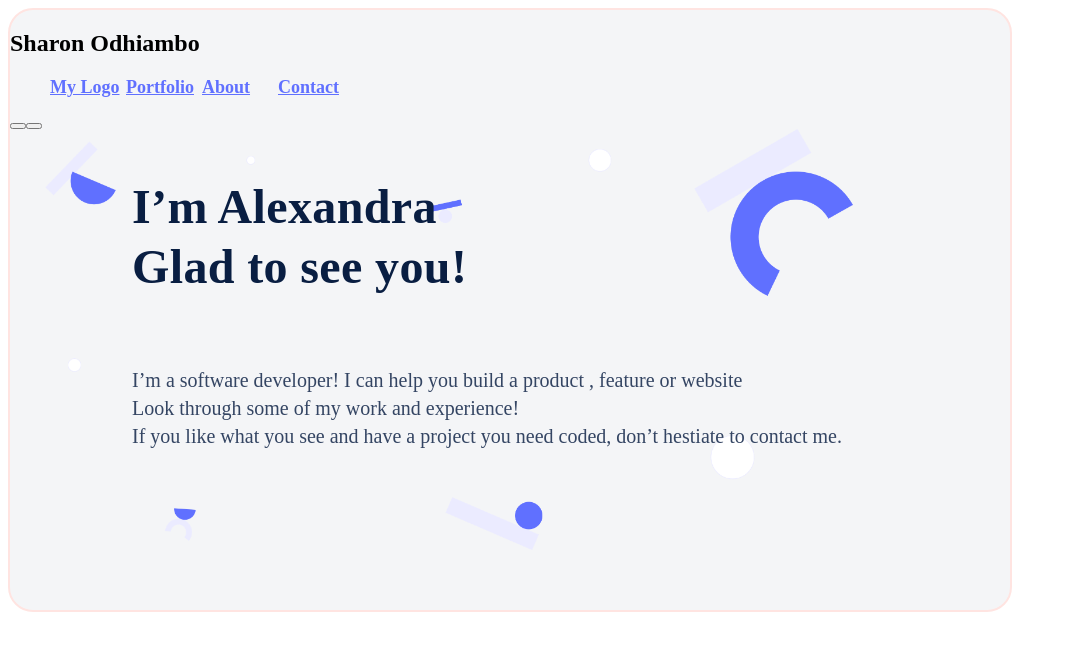
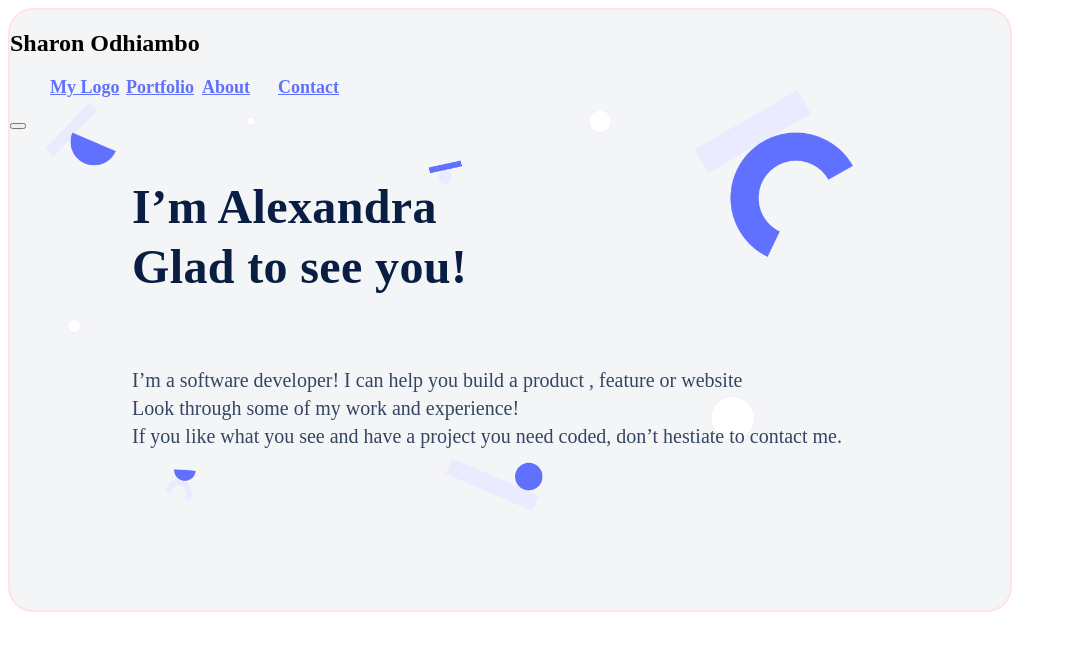
Before and after one commit to sharon-odhiambo/My-first-portfolio-site, a website: page index.html in a window 1280 px wide. Shown: the whole page, without its empty margins (0-1067 px from the left). Drawn offline with Linux system fonts and the light colour scheme.

Commit message:
Add-html-css
Add html-css

```diff
--- a/index.html
+++ b/index.html
@@ -17,8 +17,9 @@
           <li><a href="#about" class="nav-link">About</a></li>
           <li><a href="#contact" class="nav-link">Contact</a></li>
         </ul>
-        <button type="button">
-        <button id="menu-icon" title="Menu"></button>
+        <button class="menu-icon" id="menu-icon" type="button">
+        <ion-icon  class="bars" title="Menu"></ion-icon>
+        </button>
       </nav>
 
 
--- a/style.css
+++ b/style.css
@@ -26,20 +26,11 @@ line-height: 20px;
     display: flex;
     align-items: center;
     text-align: center;
-
-/* Primary/B400 */
-
     color: #6070FF;
-
-
-/* Inside auto layout */
-
     flex: none;
     order: 0;
     flex-grow: 7;
 }
-
-/* Portoflio */
 
 .navigation:nth-child(2) {
     width: 63px;
@@ -49,19 +40,10 @@ flex-grow: 7;
     font-weight: 500;
     font-size: 15px;
     line-height: 20px;
-    /* identical to box height, or 133% */
-
     display: flex;
     align-items: center;
     text-align: center;
-
-    /* Neutrals/N600 */
-
     color: #344563;
-
-
-    /* Inside auto layout */
-
     flex: none;
     order: 0;
     flex-grow: 0;
@@ -74,19 +56,10 @@ flex-grow: 7;
     font-weight: 500;
     font-size: 15px;
     line-height: 20px;
-    /* identical to box height, or 133% */
-
     display: flex;
     align-items: center;
     text-align: center;
-
-    /* Neutrals/N600 */
-
     color: #344563;
-
-
-    /* Inside auto layout */
-
     flex: none;
     order: 1;
     flex-grow: 0;
@@ -99,19 +72,10 @@ flex-grow: 7;
     font-weight: 500;
     font-size: 15px;
     line-height: 20px;
-    /* identical to box height, or 133% */
-
     display: flex;
     align-items: center;
     text-align: center;
-
-    /* Neutrals/N600 */
-
     color: #344563;
-
-
-    /* Inside auto layout */
-
     flex: none;
     order: 2;
     flex-grow: 0;
@@ -123,33 +87,20 @@ width: 700;
     height: 421.46px;
     left: 34.6px;
     top: 80px;
-top: 119px;
-
+    bottom: 119px;
 }
 .bio-information :first-child {
     width: 920px;
     height: 122px;
-
-/* Header / 1 */
-
     font-family: 'Poppins';
     font-style: normal;
     font-weight: 700;
     font-size: 48px;
     line-height: 60px;
-/* or 125% */
-
     display: flex;
     align-items: center;
     letter-spacing: 0.37px;
-
-/* Theme 1 / Neutrals 1 */
-
     color: #091E42;
-
-
-/* Inside auto layout */
-
     flex: none;
     order: 0;
     flex-grow: 0;
@@ -158,24 +109,12 @@ flex-grow: 0;
 .bio-information :last-child {
     width: 920px;
     height: 98px;
-
-/* Body / 1 */
-
     font-family: 'Poppins';
     font-style: normal;
     font-weight: 400;
     font-size: 20px;
     line-height: 28px;
-/* or 140% */
-
-
-/* Theme 1 / Neutrals 3 */
-
     color: #344563;
-
-
-/* Inside auto layout */
-
     flex: none;
     order: 1;
     flex-grow: 0;
@@ -192,7 +131,6 @@ flex-grow: 0;
     align-items: flex-start;
     padding-top: 0px;
     gap: 8px 12px;
-
     position: absolute;
     margin: auto;
     width: 122px;
```
Lines whose indentation alone changed are shown as unchanged.
